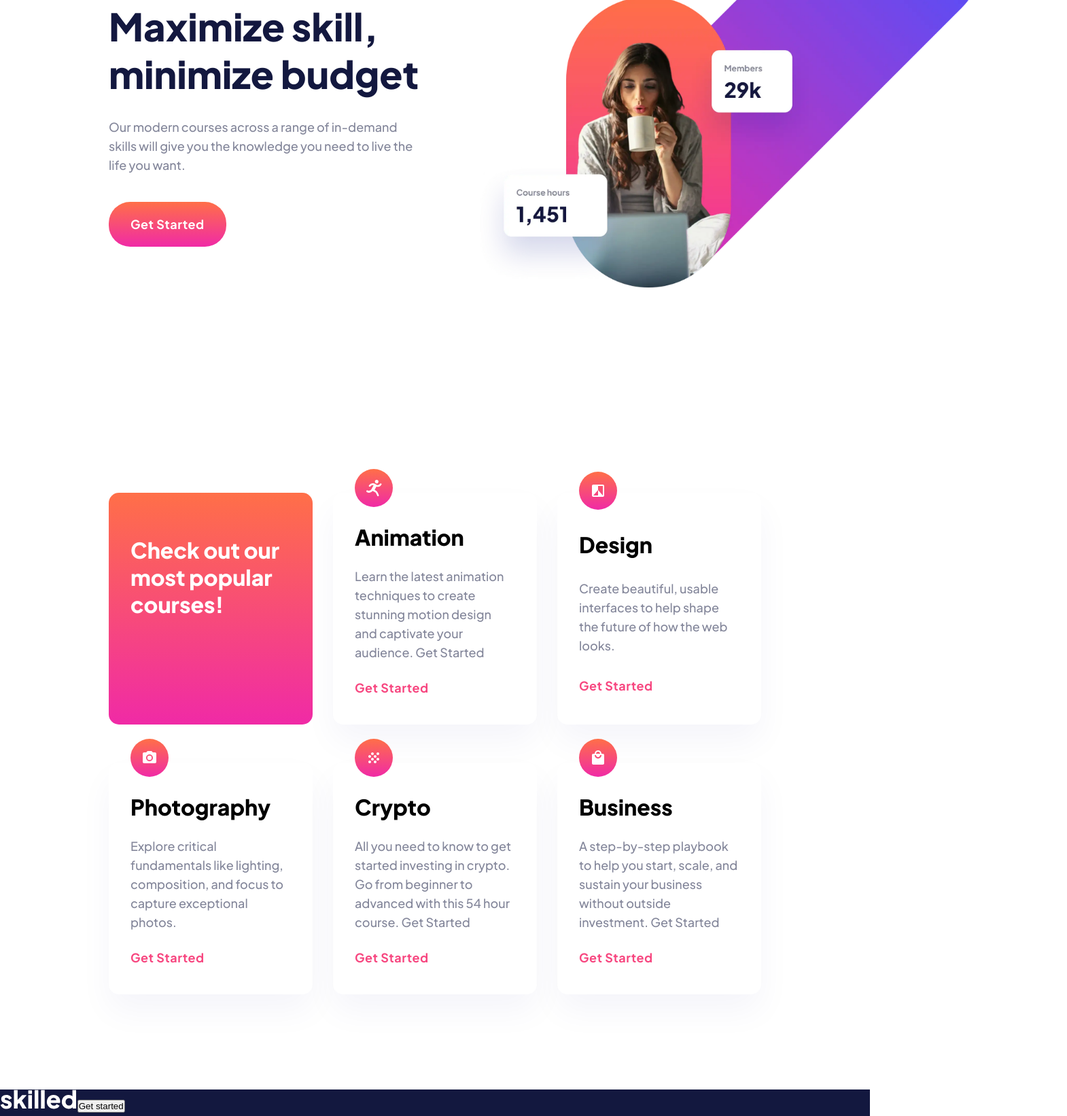
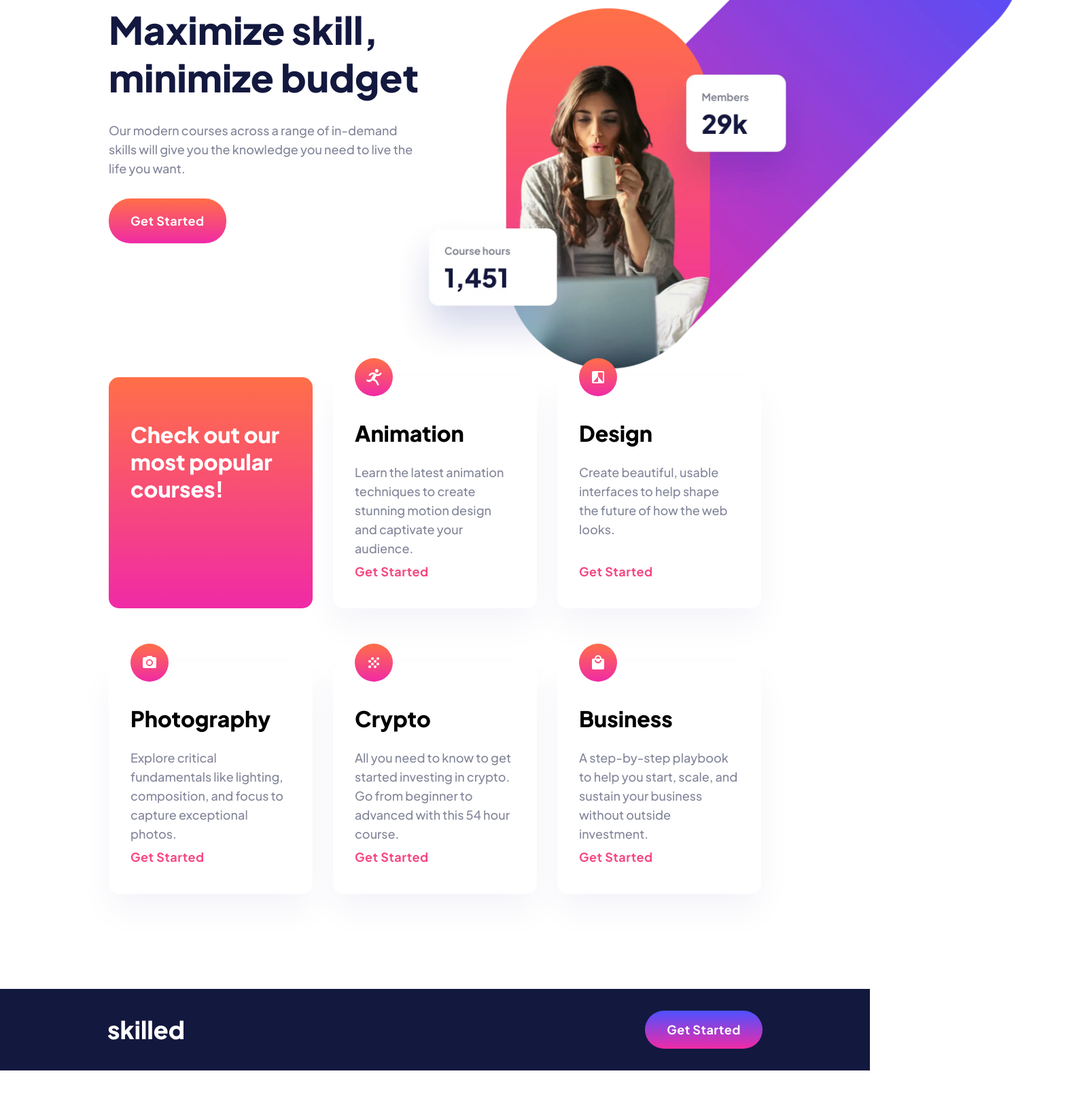
Before and after one commit to pl91/e-learning-landingpage, a website built with Parcel: page src/index.html in a window 1280 px wide. Shown: the part 165-1807 px from the top of the page at 68% size, 1570 px wide, since content can reach past the window. After the commit the page ends 1740 px from the top, so only its background shows below. Built offline with nearby package versions, Linux system fonts and the light colour scheme.

Commit message:
desktop layout

```diff
--- a/package.json
+++ b/package.json
@@ -6,7 +6,7 @@
   "source": "src/index.html",
   "browserslist": "> 0.5%, last 2 versions, not dead",
   "scripts": {
-    "dev": "parcel --open firefox",
+    "dev": "parcel --open chrome",
     "build": "parcel build"
   },
   "author": "Paul Liani",
--- a/src/index.html
+++ b/src/index.html
@@ -31,7 +31,7 @@
           Our modern courses across a range of in-demand skills will give you
           the knowledge you need to live the life you want.
         </p>
-        <button class="btn btn--2 pd-sm">Get Started</button>
+        <button class="btn btn--2 mb-sm">Get Started</button>
       </div>
       <div class="header__image-box">
         <img
@@ -52,40 +52,37 @@
       <!-- course 1 -->
       <div class="courses__description">
         <img src="./assets/icon-animation.svg" alt="course icon" class="courses__icon">
-        <h3 class="heading-sm">Animation</h3>
+        <h3 class="heading-sm mt-sm">Animation</h3>
         <p class="body-m">Learn the latest animation techniques to create stunning motion
-          design and captivate your audience.
-          Get Started</p>
+          design and captivate your audience.</p>
         <a href="#" class="courses__cta">Get Started</a>
       </div>
       <!-- course 2 -->
       <div class="courses__description">
         <img src="./assets/icon-design.svg" alt="course icon" class="courses__icon">
-        <h3 class="heading-sm">Design</h3>
+        <h3 class="heading-sm mt-sm">Design</h3>
         <p class="body-m">Create beautiful, usable interfaces to help shape the future of how the web looks.</p>
         <a href="#" class="courses__cta">Get Started</a>
       </div>
       <!-- course 3 -->
       <div class="courses__description">
         <img src="./assets/icon-photography.svg" alt="course icon" class="courses__icon">
-        <h3 class="heading-sm">Photography</h3>
+        <h3 class="heading-sm mt-sm">Photography</h3>
         <p class="body-m">Explore critical fundamentals like lighting, composition, and focus to capture exceptional photos.</p>
         <a href="#" class="courses__cta">Get Started</a>
       </div>
       <!-- course 4 -->
       <div class="courses__description">
         <img src="./assets/icon-crypto.svg" alt="course icon" class="courses__icon">
-        <h3 class="heading-sm">Crypto</h3>
-        <p class="body-m">All you need to know to get started investing in crypto. Go from beginner to advanced with this 54 hour course.
-          Get Started</p>
+        <h3 class="heading-sm mt-sm">Crypto</h3>
+        <p class="body-m">All you need to know to get started investing in crypto. Go from beginner to advanced with this 54 hour course.</p>
         <a href="#" class="courses__cta">Get Started</a>
       </div>
       <!-- course 5 -->
       <div class="courses__description">
         <img src="./assets/icon-business.svg" alt="course icon" class="courses__icon">
-        <h3 class="heading-sm">Business</h3>
-        <p class="body-m">A step-by-step playbook to help you start, scale, and sustain your business without outside investment.
-          Get Started</p>
+        <h3 class="heading-sm mt-sm">Business</h3>
+        <p class="body-m">A step-by-step playbook to help you start, scale, and sustain your business without outside investment.</p>
         <a href="#" class="courses__cta">Get Started</a>
       </div>
     </section>
@@ -93,10 +90,10 @@
 
     <!-- footer start -->
     <footer class="footer">
-      <div class="footer__content">
+      <!-- <div class="footer__content"> -->
         <img src="./assets/logo-light.svg" alt="logo" class="footer__logo" />
-        <button class="footer__btn">Get started</button>
-      </div>
+        <button class="footer__btn btn btn--3">Get started</button>
+      <!-- </div> -->
     </footer>
     <!-- foother end -->
 
--- a/src/scss/_abstracts.scss
+++ b/src/scss/_abstracts.scss
@@ -19,21 +19,20 @@
     background-image: linear-gradient(180deg, rgba(77,81,255,1), rgba(240, 42, 166, 1));
 }
 
-@mixin absCenter {
-    position: absolute;
-    top: 50%;
-    left: 50%;
-    transform: translate(-50%, -50%);
-  }
+// UTILITY CLASS
+.mt-sm {margin-top: 1rem;}
+.mt-md {margin-top: 2rem;}
+.mt-lg {margin-top: 3rem;}
+.mb-sm {margin-bottom: 1rem;}
+.mb-md {margin-bottom: 2rem;}
+.mb-lg {margin-bottom: 3rem;}
 
-// UTILITY CLASS
-.pd-sm {margin-top: 1rem;}
-.pd-md {margin-top: 2rem;}
-.pd-lg {margin-top: 3rem;}
-
-.pu-sm {margin-bottom: 1rem;}
-.pu-md {margin-bottom: 2rem;}
-.pu-lg {margin-bottom: 3rem;}
+.pt-sm {margin-top: 1rem;}
+.pt-md {margin-top: 2rem;}
+.pt-lg {margin-top: 3rem;}
+.pb-sm {margin-bottom: 1rem;}
+.pb-md {margin-bottom: 2rem;}
+.pb-lg {margin-bottom: 3rem;}
 
 // RESPONSIVE BREAKPOINTS
 $bp-xl: 75em; //   1200px / 16 = 75em
--- a/src/scss/_base.scss
+++ b/src/scss/_base.scss
@@ -18,6 +18,6 @@ body {
 
 .container {
     display: grid;
-    grid-template-rows: 80vh repeat(2, min-content);
+    grid-template-rows: 90vh repeat(2, min-content);
     grid-template-columns: [full-start] 1fr [middle-start] repeat(6, 1fr) [middle-end] 1fr [full-end];
 }
--- a/src/scss/_courses.scss
+++ b/src/scss/_courses.scss
@@ -6,15 +6,14 @@
   grid-template-columns: repeat(3, 1fr);
   grid-template-rows: repeat(2, 1fr);
   column-gap: 3rem;
-  row-gap: 5.6rem;
+  row-gap: 8rem;
 
-  margin-top: 25rem;
   margin-bottom: 14rem;
 
   &__icon {
     width: 5.6rem;
     height: 5.6rem;
-    margin-top: -3.5rem;
+    margin-top: -2.8rem;
   }
 
   &__heading {
@@ -28,13 +27,15 @@
     display: flex;
     flex-direction: column;
     border-radius: 1.5rem;
-    justify-content: space-around;
     gap: 2.4rem;
     padding: 0 3.2rem 4rem 3.2rem;
     box-shadow: 0px 25px 50px rgba(6, 22, 141, 0.0442381);
+    position: relative;
+    min-height: 34rem;
   }
 
   &__cta {
+
     &,
     &:link,
     &:visited {
@@ -47,7 +48,8 @@
       letter-spacing: 0.5px;
       color: var(--color-pink-2);
       cursor: pointer;
-    //   padding-top: 2.4rem;
+      position: absolute;
+      bottom: 4rem;
     }
   }
 }
--- a/src/scss/_footer.scss
+++ b/src/scss/_footer.scss
@@ -1,6 +1,24 @@
 .footer {
-    grid-row: 3 / 4;
-    grid-column: full-start / full-end;
+  grid-row: 3 / 4;
+  grid-column: full-start / full-end;
 
-    background-color: var(--color-blue-2);
+  background-color: var(--color-blue-2);
+
+  display: grid;
+//   grid-template-columns: [full-start] 1fr [middle-start] repeat(6, 1fr) [middle-end] 1fr [full-end];
+  grid-template-columns: [full-start] 1fr [middle-start] minmax(max-content, 1fr) repeat(4, 1fr) minmax(max-content, 1fr)  [middle-end] 1fr [full-end];
+  grid-template-rows: 12rem;
+  align-items: center;
+  justify-items: start;
+//   min-width: 50rem;
+
+  &__logo {
+    grid-column: 2 / 3;
+  }
+
+  &__btn {
+    grid-column: 7 / 8;
+    justify-self: end;
+  }
+
 }
--- a/src/scss/_header.scss
+++ b/src/scss/_header.scss
@@ -7,6 +7,7 @@
     justify-content: space-between;
     grid-template-rows: min-content 1fr;
     grid-template-columns: minmax(30rem, max-content) max-content;
+    row-gap: 18rem;
     align-items: center;
 
     &__logo {
@@ -19,14 +20,15 @@
         flex-direction: column;
         align-items: flex-start;
         gap: 3rem;
+        margin-top: -25rem;
     }
 
     &__image-box {
-       width: 50vw;
-       width: 80rem;
+       width: 99rem;
+       height: 93.6rem;
        position: absolute;
-       top: -8rem;
-       right: -22rem;
+       top: -12rem;
+       right: -29rem;
     }
 
     &__image {
```
